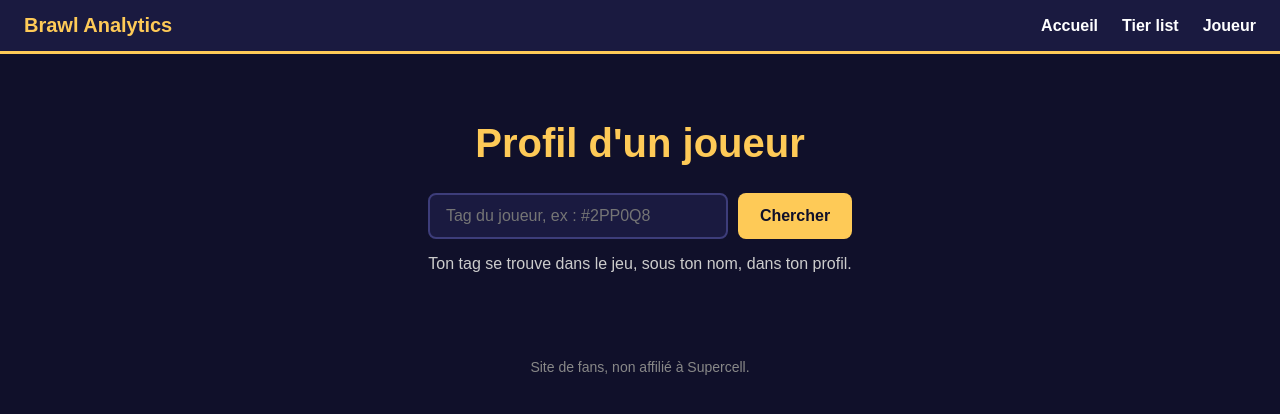
After one commit to Nolinol211/brawl-site, a Flask app: page /joueur in a window 1280 px wide. The commit adds this page. Shown: the top 414 px of the page. Run offline with Flask 3, Linux system fonts and the light colour scheme.

Commit message:
page profil joueur

```diff
--- a/app.py
+++ b/app.py
@@ -1,10 +1,84 @@
-from flask import Flask, render_template
+import os
+import requests
+from dotenv import load_dotenv
+from flask import Flask, render_template, request
+
+load_dotenv()  # lit le fichier .env
 
 app = Flask(__name__)
+
+API_KEY = os.environ.get("BRAWL_API_KEY")
+BASE_URL = os.environ.get("BRAWL_API_URL", "https://bsproxy.royaleapi.dev/v1")
+
+TIER_LIST = {
+    "S": ["Brawler 1", "Brawler 2"],
+    "A": ["Brawler 3", "Brawler 4", "Brawler 5"],
+    "B": ["Brawler 6", "Brawler 7"],
+    "C": ["Brawler 8"],
+    "D": ["Brawler 9"],
+}
+
+CARACTERES_TAG = set("0289PYLQGRJCUV")
+
+
+def nettoyer_tag(texte):
+    """'#2pp' ou '2pp' -> '2PP'. Renvoie None si le tag est impossible."""
+    tag = texte.strip().upper().replace("#", "").replace("O", "0")
+    if not tag or not set(tag) <= CARACTERES_TAG:
+        return None
+    return tag
+
+
+def appeler_api(chemin):
+    """Renvoie (donnees, erreur). Une des deux valeurs vaut None."""
+    if not API_KEY:
+        return None, "Clé API manquante : vérifie ton fichier .env."
+    try:
+        reponse = requests.get(
+            BASE_URL + chemin,
+            headers={"Authorization": f"Bearer {API_KEY}"},
+            timeout=10,
+        )
+    except requests.RequestException:
+        return None, "Impossible de contacter l'API Brawl Stars."
+
+    if reponse.status_code == 200:
+        return reponse.json(), None
+    messages = {
+        403: "Clé refusée : vérifie la clé et l'IP autorisée (45.79.218.79).",
+        404: "Joueur introuvable : vérifie le tag.",
+        429: "Trop de requêtes, réessaie dans un instant.",
+        503: "L'API est en maintenance.",
+    }
+    return None, messages.get(reponse.status_code, f"Erreur de l'API ({reponse.status_code}).")
+
 
 @app.route("/")
 def accueil():
     return render_template("index.html")
 
+
+@app.route("/tierlist")
+def tierlist():
+    return render_template("tierlist.html", tiers=TIER_LIST)
+
+
+@app.route("/joueur")
+def joueur():
+    texte = request.args.get("tag", "")
+    if not texte:
+        return render_template("joueur.html", joueur=None, erreur=None, tag="")
+
+    tag = nettoyer_tag(texte)
+    if tag is None:
+        return render_template("joueur.html", joueur=None, tag=texte,
+                               erreur="Tag invalide. Il ressemble à #2PP0Q8, sans caractère étrange.")
+
+    donnees, erreur = appeler_api("/players/%23" + tag)
+    if donnees:
+        donnees["brawlers"].sort(key=lambda b: b["trophies"], reverse=True)
+    return render_template("joueur.html", joueur=donnees, erreur=erreur, tag=tag)
+
+
 if __name__ == "__main__":
     app.run(debug=True)
--- a/requirements.txt
+++ b/requirements.txt
@@ -1,2 +1,4 @@
 flask
 gunicorn
+requests
+python-dotenv
--- a/static/style.css
+++ b/static/style.css
@@ -1,8 +1,76 @@
+* { box-sizing: border-box; }
+
 body {
+    margin: 0;
     background: #10102a;
     color: white;
     font-family: Arial, sans-serif;
-    text-align: center;
-    padding-top: 80px;
 }
-h1 { color: #feca57; font-size: 48px; }
+
+nav {
+    background: #1a1a40;
+    padding: 14px 24px;
+    display: flex;
+    gap: 24px;
+    align-items: center;
+    border-bottom: 3px solid #feca57;
+}
+nav a { color: white; text-decoration: none; font-weight: bold; }
+nav a:hover { color: #feca57; }
+nav .logo { color: #feca57; font-size: 20px; margin-right: auto; }
+
+main { max-width: 900px; margin: 0 auto; padding: 40px 20px; }
+h1 { color: #feca57; font-size: 40px; text-align: center; }
+.intro { text-align: center; color: #ccc; }
+
+.cartes {
+    display: grid;
+    grid-template-columns: repeat(auto-fit, minmax(240px, 1fr));
+    gap: 16px;
+    margin-top: 30px;
+}
+.carte {
+    background: #1a1a40;
+    border-radius: 12px;
+    padding: 20px;
+    color: white;
+    text-decoration: none;
+    border: 2px solid #3d3d7a;
+}
+a.carte:hover { border-color: #feca57; transform: translateY(-3px); }
+.carte h2 { margin-top: 0; color: #feca57; }
+.bientot { opacity: 0.5; }
+
+.tier { display: flex; margin-bottom: 10px; background: #1a1a40; border-radius: 8px; overflow: hidden; }
+.rang {
+    width: 70px; min-height: 60px;
+    display: flex; align-items: center; justify-content: center;
+    font-size: 28px; font-weight: bold; color: #10102a;
+}
+.rang-S { background: #ff4d4d; }
+.rang-A { background: #ff9f43; }
+.rang-B { background: #feca57; }
+.rang-C { background: #1dd1a1; }
+.rang-D { background: #54a0ff; }
+.liste { display: flex; flex-wrap: wrap; gap: 8px; padding: 10px; align-items: center; }
+.brawler { background: #2d2d66; padding: 8px 14px; border-radius: 6px; }
+
+footer { text-align: center; color: #888; padding: 30px; font-size: 14px; }
+
+.recherche { display: flex; gap: 10px; justify-content: center; margin: 20px 0 8px; }
+.recherche input {
+    padding: 12px 16px; font-size: 16px; width: 300px; max-width: 100%;
+    border-radius: 8px; border: 2px solid #3d3d7a; background: #1a1a40; color: white;
+}
+.recherche button {
+    padding: 12px 22px; font-size: 16px; font-weight: bold; cursor: pointer;
+    border: none; border-radius: 8px; background: #feca57; color: #10102a;
+}
+.erreur { background: #5a1a2a; border: 2px solid #ff4d4d; padding: 14px; border-radius: 8px; text-align: center; }
+.profil h2 { text-align: center; color: #feca57; }
+.stats { display: grid; grid-template-columns: repeat(auto-fit, minmax(140px, 1fr)); gap: 12px; margin: 24px 0; }
+.stat { background: #1a1a40; border-radius: 10px; padding: 16px; text-align: center; color: #ccc; }
+.stat span { display: block; font-size: 26px; font-weight: bold; color: #feca57; }
+table { width: 100%; border-collapse: collapse; background: #1a1a40; border-radius: 8px; overflow: hidden; }
+th, td { padding: 10px 14px; text-align: left; border-bottom: 1px solid #2d2d66; }
+th { background: #2d2d66; color: #feca57; }
--- /dev/null
+++ b/templates/base.html
@@ -0,0 +1,23 @@
+<!DOCTYPE html>
+<html lang="fr">
+<head>
+    <meta charset="UTF-8">
+    <meta name="viewport" content="width=device-width, initial-scale=1">
+    <title>{% block titre %}Brawl Analytics{% endblock %}</title>
+    <link rel="stylesheet" href="{{ url_for('static', filename='style.css') }}">
+</head>
+<body>
+    <nav>
+        <a class="logo" href="{{ url_for('accueil') }}">Brawl Analytics</a>
+        <a href="{{ url_for('accueil') }}">Accueil</a>
+        <a href="{{ url_for('tierlist') }}">Tier list</a>
+        <a href="{{ url_for('joueur') }}">Joueur</a>
+    </nav>
+
+    <main>
+        {% block contenu %}{% endblock %}
+    </main>
+
+    <footer>Site de fans, non affilié à Supercell.</footer>
+</body>
+</html>
--- /dev/null
+++ b/templates/joueur.html
@@ -0,0 +1,47 @@
+{% extends "base.html" %}
+
+{% block titre %}Profil joueur - Brawl Analytics{% endblock %}
+
+{% block contenu %}
+<h1>Profil d'un joueur</h1>
+
+<form class="recherche" method="get" action="{{ url_for('joueur') }}">
+    <input type="text" name="tag" value="{{ tag }}" placeholder="Tag du joueur, ex : #2PP0Q8" required>
+    <button type="submit">Chercher</button>
+</form>
+<p class="intro">Ton tag se trouve dans le jeu, sous ton nom, dans ton profil.</p>
+
+{% if erreur %}
+<p class="erreur">{{ erreur }}</p>
+{% endif %}
+
+{% if joueur %}
+<div class="profil">
+    <h2 style="color: {{ '#' + joueur.nameColor[4:] if joueur.nameColor else '#feca57' }}">{{ joueur.name }}</h2>
+    <p class="intro">{{ joueur.tag }}{% if joueur.club and joueur.club.name %} • Club : {{ joueur.club.name }}{% endif %}</p>
+
+    <div class="stats">
+        <div class="stat"><span>{{ joueur.trophies }}</span>Trophées</div>
+        <div class="stat"><span>{{ joueur.highestTrophies }}</span>Record</div>
+        <div class="stat"><span>{{ joueur.expLevel }}</span>Niveau</div>
+        <div class="stat"><span>{{ joueur["3vs3Victories"] }}</span>Victoires 3v3</div>
+        <div class="stat"><span>{{ joueur.soloVictories }}</span>Victoires solo</div>
+        <div class="stat"><span>{{ joueur.duoVictories }}</span>Victoires duo</div>
+    </div>
+
+    <h2>Brawlers ({{ joueur.brawlers|length }})</h2>
+    <table>
+        <tr><th>#</th><th>Brawler</th><th>Puissance</th><th>Trophées</th><th>Record</th></tr>
+        {% for b in joueur.brawlers %}
+        <tr>
+            <td>{{ loop.index }}</td>
+            <td>{{ b.name|title }}</td>
+            <td>{{ b.power }}</td>
+            <td>{{ b.trophies }}</td>
+            <td>{{ b.highestTrophies }}</td>
+        </tr>
+        {% endfor %}
+    </table>
+</div>
+{% endif %}
+{% endblock %}
```
Also changed, not shown: templates/index.html (+18 -12 lines), templates/tierlist.html (added, +18 -0 lines).
